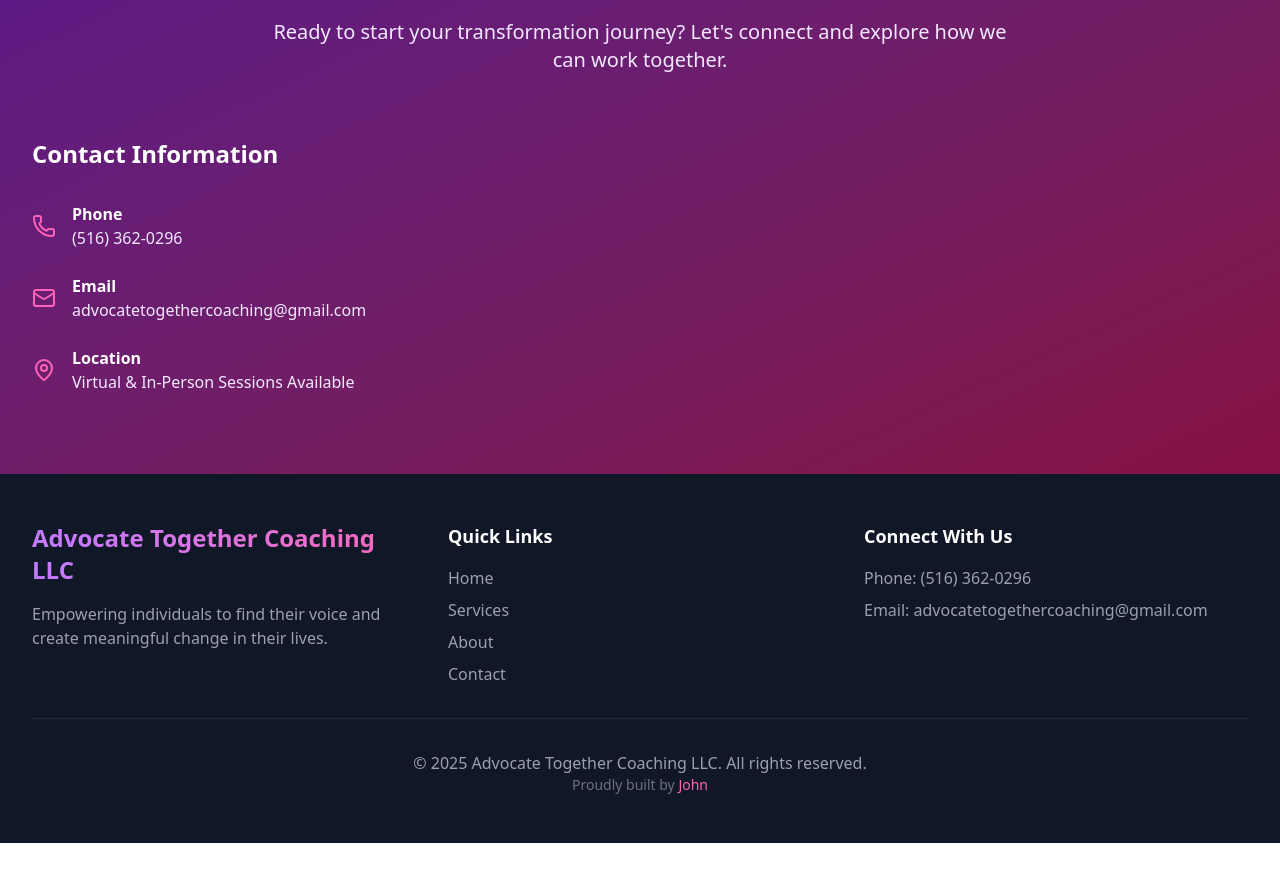
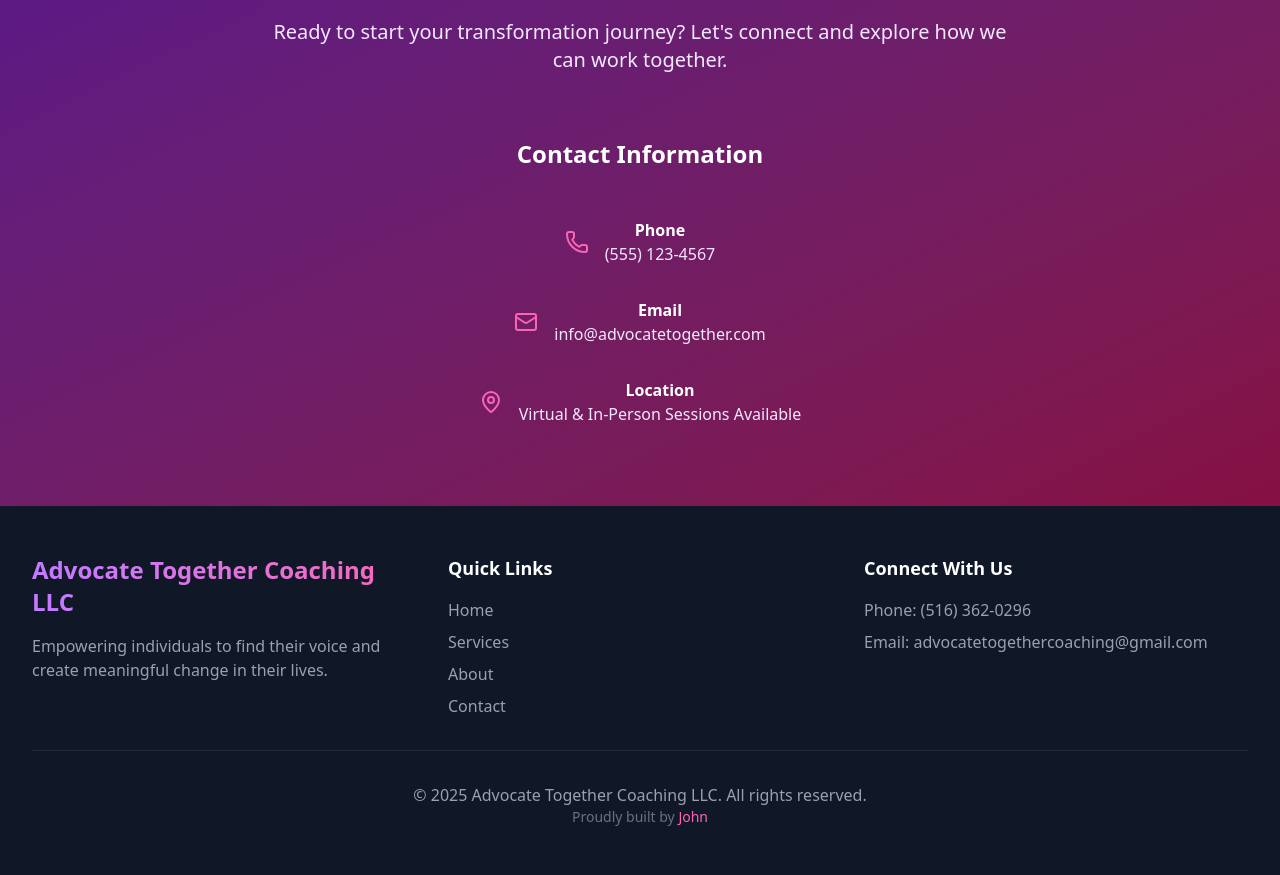
Before and after one commit to msellenc/advocate-together, a React (Vite) app: page / in a window 1280 px wide. Shown: the part 2660-3535 px from the top of the page. Before the commit the page ends 3503 px from the top, so only its background shows below. Built offline with nearby package versions, Linux system fonts and the light colour scheme.

Commit message:
update contact info styling

```diff
--- a/src/components/Contact.jsx
+++ b/src/components/Contact.jsx
@@ -34,83 +34,31 @@ const Contact = () => {
           </p>
         </div>
 
-        <div className="grid grid-cols-1 lg:grid-cols-2 gap-12">
-          <div>
-            <h3 className="text-2xl font-semibold mb-8">Contact Information</h3>
-            <div className="space-y-6">
-              <div className="flex items-center">
+        <div className="max-w-2xl mx-auto">
+          <h3 className="text-2xl font-semibold mb-12 text-center">Contact Information</h3>
+          <div className="space-y-8">
+            <div className="flex items-center justify-center">
               <Phone className="w-6 h-6 text-pink-400 mr-4" />
-                <div>
+              <div className="text-center">
                 <h4 className="font-semibold">Phone</h4>
-                  <p className="text-purple-100">(516) 362-0296</p>
+                <p className="text-purple-100">(555) 123-4567</p>
               </div>
             </div>
-              <div className="flex items-center">
+            <div className="flex items-center justify-center">
               <Mail className="w-6 h-6 text-pink-400 mr-4" />
-                <div>
+              <div className="text-center">
                 <h4 className="font-semibold">Email</h4>
-                  <p className="text-purple-100">advocatetogethercoaching@gmail.com</p>
+                <p className="text-purple-100">info@advocatetogether.com</p>
               </div>
             </div>
-              <div className="flex items-center">
+            <div className="flex items-center justify-center">
               <MapPin className="w-6 h-6 text-pink-400 mr-4" />
-                <div>
+              <div className="text-center">
                 <h4 className="font-semibold">Location</h4>
                 <p className="text-purple-100">Virtual & In-Person Sessions Available</p>
               </div>
             </div>
           </div>
-          </div>
-
-          {/* <div className="bg-white/10 backdrop-blur-sm rounded-2xl p-8">
-            <form onSubmit={handleSubmit} className="space-y-6">
-              <div>
-                <label htmlFor="name" className="block text-sm font-medium mb-2">Name</label>
-                <input
-                  type="text"
-                  id="name"
-                  name="name"
-                  value={formData.name}
-                  onChange={handleChange}
-                  required
-                  className="w-full px-4 py-3 rounded-lg bg-white/20 border border-white/30 text-white placeholder-white/70 focus:outline-none focus:ring-2 focus:ring-pink-400"
-                  placeholder="Your name"
-                />
-              </div>
-              <div>
-                <label htmlFor="email" className="block text-sm font-medium mb-2">Email</label>
-                <input
-                  type="email"
-                  id="email"
-                  name="email"
-                  value={formData.email}
-                  onChange={handleChange}
-                  required
-                  className="w-full px-4 py-3 rounded-lg bg-white/20 border border-white/30 text-white placeholder-white/70 focus:outline-none focus:ring-2 focus:ring-pink-400"
-                  placeholder="your@email.com"
-                />
-              </div>
-              <div>
-                <label htmlFor="message" className="block text-sm font-medium mb-2">Message</label>
-                <textarea
-                  id="message"
-                  name="message"
-                  value={formData.message}
-                  onChange={handleChange}
-                  required
-                  rows={4}
-                  className="w-full px-4 py-3 rounded-lg bg-white/20 border border-white/30 text-white placeholder-white/70 focus:outline-none focus:ring-2 focus:ring-pink-400 resize-none"
-                  placeholder="Tell us about your goals and how we can help..."
-                ></textarea>
-              </div>
-              <button
-                type="submit"
-                className="w-full bg-gradient-to-r from-pink-500 to-purple-500 text-white px-8 py-4 rounded-lg font-semibold hover:shadow-lg transform hover:-translate-y-1 transition-all duration-300"
-              >
-                Send Message
-              </button>
-            </form>
-          </div> */}
         </div>
       </div>
     </section>
```
Lines whose indentation alone changed are shown as unchanged.
